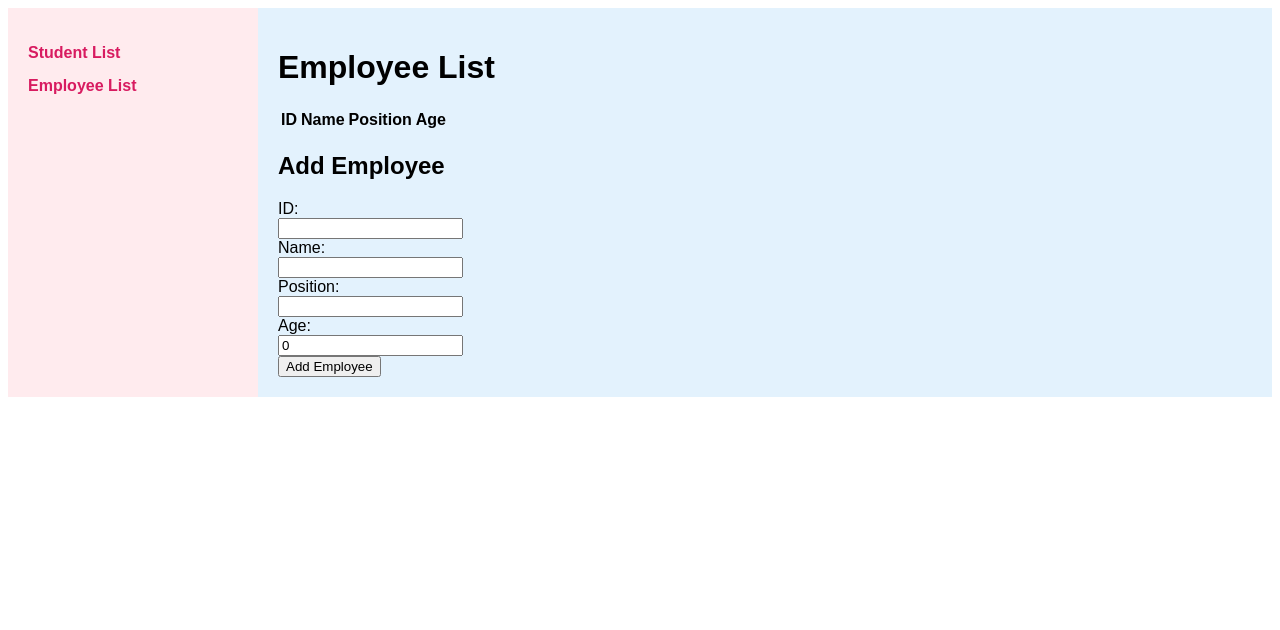
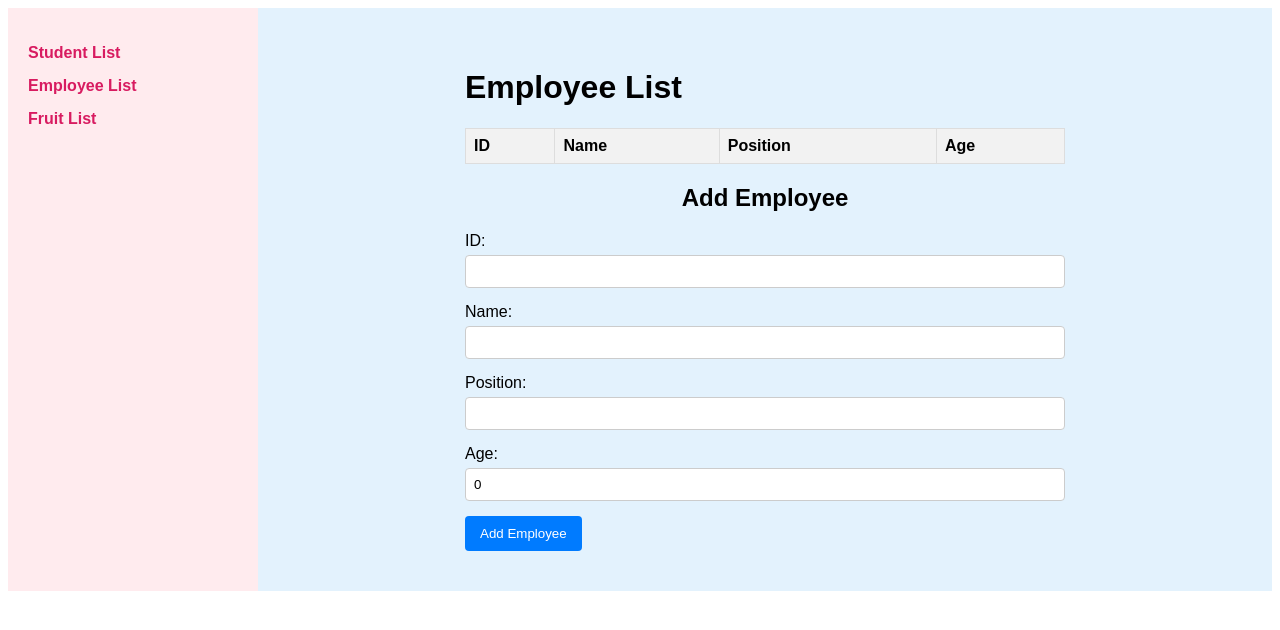
Before and after one commit to cesszha/Activity15-Angular-with-Typescript-and-Data-Structures, an Angular app: page /employee-list in a window 1280 px wide. Shown: the top 630 px of the page. Built offline with nearby package versions, Linux system fonts and the light colour scheme.

Commit message:
Fruit-List

```diff
--- a/src/app/app.component.html
+++ b/src/app/app.component.html
@@ -10,6 +10,7 @@
             <ul>
                 <li><a href="/student-list">Student List</a></li>
                 <li><a href="/employee-list">Employee List</a></li>
+                <li><a href="/fruit-list">Fruit List</a></li>
             </ul>
         </nav>
 
--- a/src/app/app.routes.ts
+++ b/src/app/app.routes.ts
@@ -2,7 +2,7 @@ import { NgModule } from '@angular/core';
 import { RouterModule, Routes } from '@angular/router';
 import { StudentListComponent } from './student-list/student-list.component';
 import { EmployeeListComponent } from './employee-list/employee-list.component';
-
+import { FruitListComponent } from './fruit-list/fruit-list.component';
 
 
 
@@ -19,6 +19,12 @@ export const routes: Routes = [
     component: EmployeeListComponent,
     path: 'employee-list',
 },
+{
+    title: 'Fruit List',
+    component: FruitListComponent,
+    path: 'fruit-list',
+},
+
 
 
 
--- a/src/app/employee-list/employee-list.component.html
+++ b/src/app/employee-list/employee-list.component.html
@@ -88,3 +88,67 @@
         </div>
     </div>
 </main>
+
+<style>
+    main {
+        max-width: 600px;
+        margin: auto;
+        padding: 20px;
+    }
+
+    h2 {
+        text-align: center;
+    }
+
+    table {
+        width: 100%;
+        border-collapse: collapse;
+        margin-bottom: 20px;
+    }
+
+    th, td {
+        border: 1px solid #ddd;
+        padding: 8px;
+        text-align: left;
+    }
+
+    th {
+        background-color: #f2f2f2;
+    }
+
+    .add-fruit {
+        margin-top: 20px;
+    }
+
+    .form-group {
+        display: flex;
+        flex-direction: column;
+        margin-bottom: 15px;
+    }
+
+    label {
+        margin-bottom: 5px;
+    }
+
+    input[type="text"],
+    input[type="number"] {
+        padding: 8px;
+        border: 1px solid #ccc;
+        border-radius: 4px;
+        width: 100%;
+        box-sizing: border-box; /* Ensures padding is included in width */
+    }
+
+    .btn {
+        background-color: #007bff; /* Bootstrap primary color */
+        color: white;
+        border: none;
+        padding: 10px 15px;
+        border-radius: 4px;
+        cursor: pointer;
+    }
+
+    .btn:hover {
+        background-color: #0056b3; /* Darker shade on hover */
+    }
+</style>
--- /dev/null
+++ b/src/app/fruit-list/fruit-list.component.html
@@ -0,0 +1,137 @@
+<main>
+    <h2>Fruit List</h2>
+    <table>
+        <thead>
+            <tr>
+                <th>ID</th>
+                <th>Name</th>
+                <th>Quantity</th>
+                <th>Price</th>
+            </tr>
+        </thead>
+        <tbody>
+            <tr *ngFor="let fruit of fruits">
+                <td>{{ fruit.id }}</td>
+                <td>{{ fruit.name }}</td>
+                <td>{{ fruit.quantity }}</td>
+                <td>{{ fruit.price }}</td>
+            </tr>
+        </tbody>
+    </table>
+
+    <section class="add-fruit">
+        <h2>Add Fruit</h2>
+
+        <div class="form-group">
+            <label for="id">ID:</label>
+            <input
+                type="text"
+                id="id"
+                [(ngModel)]="id"
+                name="ID"
+                required />
+        </div>
+
+        <div class="form-group">
+            <label for="name">Name:</label>
+            <input
+                type="text"
+                id="name"
+                [(ngModel)]="name"
+                name="name"
+                required />
+        </div>
+
+        <div class="form-group">
+            <label for="quantity">Quantity:</label>
+            <input
+                type="number"
+                id="quantity"
+                [(ngModel)]="quantity"
+                name="quantity"
+                required />
+        </div>
+
+        <div class="form-group">
+            <label for="price">Price:</label>
+            <input
+                type="number"
+                id="price"
+                [(ngModel)]="price"
+                name="price"
+                required />
+        </div>
+
+        <div class="form-group">
+            <button
+                class="btn btn-primary"
+                (click)="addFruit()">
+                Add Fruit
+            </button>
+        </div>
+    </section>
+</main>
+
+<style>
+    main {
+        max-width: 600px;
+        margin: auto;
+        padding: 20px;
+    }
+
+    h2 {
+        text-align: center;
+    }
+
+    table {
+        width: 100%;
+        border-collapse: collapse;
+        margin-bottom: 20px;
+    }
+
+    th, td {
+        border: 1px solid #ddd;
+        padding: 8px;
+        text-align: left;
+    }
+
+    th {
+        background-color: #f2f2f2;
+    }
+
+    .add-fruit {
+        margin-top: 20px;
+    }
+
+    .form-group {
+        display: flex;
+        flex-direction: column;
+        margin-bottom: 15px;
+    }
+
+    label {
+        margin-bottom: 5px;
+    }
+
+    input[type="text"],
+    input[type="number"] {
+        padding: 8px;
+        border: 1px solid #ccc;
+        border-radius: 4px;
+        width: 100%;
+        box-sizing: border-box; /* Ensures padding is included in width */
+    }
+
+    .btn {
+        background-color: #007bff; /* Bootstrap primary color */
+        color: white;
+        border: none;
+        padding: 10px 15px;
+        border-radius: 4px;
+        cursor: pointer;
+    }
+
+    .btn:hover {
+        background-color: #0056b3; /* Darker shade on hover */
+    }
+</style>
--- /dev/null
+++ b/src/app/fruit-list/fruit-list.component.ts
@@ -0,0 +1,33 @@
+import { Component } from '@angular/core';
+import { FormsModule } from '@angular/forms';
+import { NgForOf } from '@angular/common';
+import FruitList from '../list/FruitList';
+@Component({
+  selector: 'app-fruit-list',
+  standalone: true,
+  imports: [FormsModule, NgForOf],
+  templateUrl: './fruit-list.component.html',
+  styleUrl: './fruit-list.component.css'
+})
+export class FruitListComponent {
+  fruits: FruitList[] = [];
+
+	id: string = '';
+	name: string = '';
+	quantity: number = 0;
+	price: number = 0;
+
+	addFruit(): void {
+		this.fruits.push({
+			id: this.id,
+			name: this.name,
+			quantity: this.quantity,
+			price: this.price,
+		});
+
+		this.id = '';
+		this.name = '';
+		this.quantity = 0;
+		this.price = 0;
+	}
+}
--- /dev/null
+++ b/src/app/list/FruitList.ts
@@ -0,0 +1,6 @@
+export default interface FruitList {
+	id: string;
+	name: string;
+	quantity: number;
+	price: number;
+}
--- a/src/app/student-list/student-list.component.html
+++ b/src/app/student-list/student-list.component.html
@@ -92,3 +92,66 @@
         </div>
     </div>
 </main>
+<style>
+    main {
+        max-width: 600px;
+        margin: auto;
+        padding: 20px;
+    }
+
+    h2 {
+        text-align: center;
+    }
+
+    table {
+        width: 100%;
+        border-collapse: collapse;
+        margin-bottom: 20px;
+    }
+
+    th, td {
+        border: 1px solid #ddd;
+        padding: 8px;
+        text-align: left;
+    }
+
+    th {
+        background-color: #f2f2f2;
+    }
+
+    .add-fruit {
+        margin-top: 20px;
+    }
+
+    .form-group {
+        display: flex;
+        flex-direction: column;
+        margin-bottom: 15px;
+    }
+
+    label {
+        margin-bottom: 5px;
+    }
+
+    input[type="text"],
+    input[type="number"] {
+        padding: 8px;
+        border: 1px solid #ccc;
+        border-radius: 4px;
+        width: 100%;
+        box-sizing: border-box; /* Ensures padding is included in width */
+    }
+
+    .btn {
+        background-color: #007bff; /* Bootstrap primary color */
+        color: white;
+        border: none;
+        padding: 10px 15px;
+        border-radius: 4px;
+        cursor: pointer;
+    }
+
+    .btn:hover {
+        background-color: #0056b3; /* Darker shade on hover */
+    }
+</style>
```
Also changed, not shown: src/app/fruit-list/fruit-list.component.css (added), 1 other file (tests, documents, lock files or other folders).
